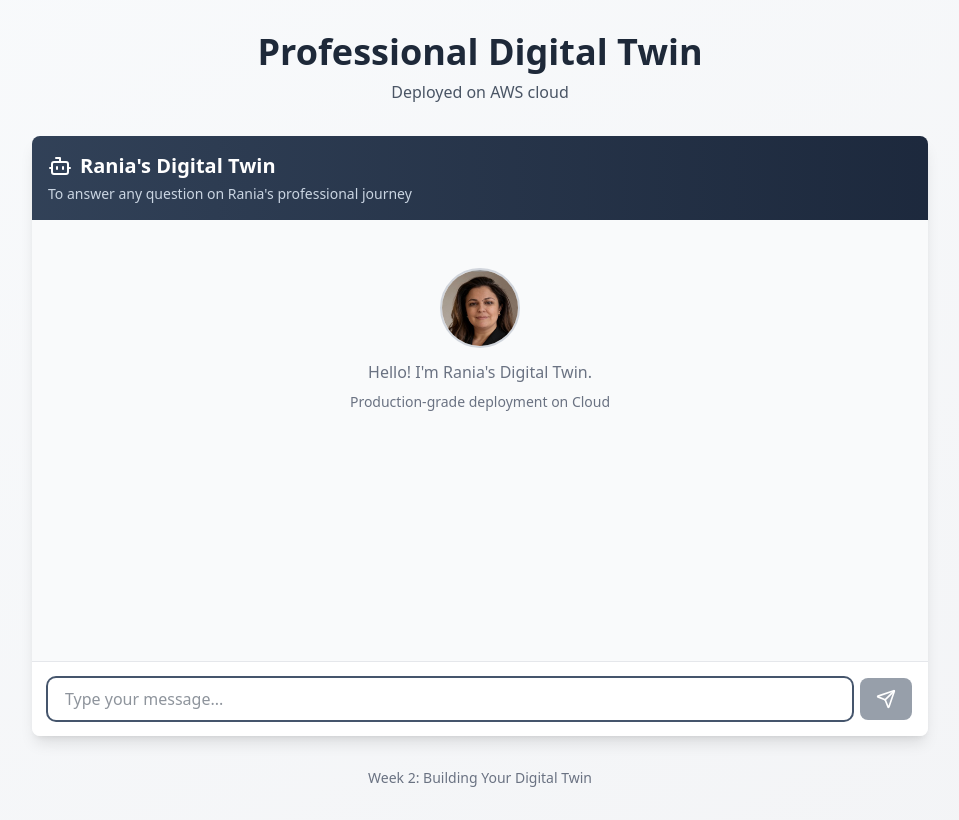
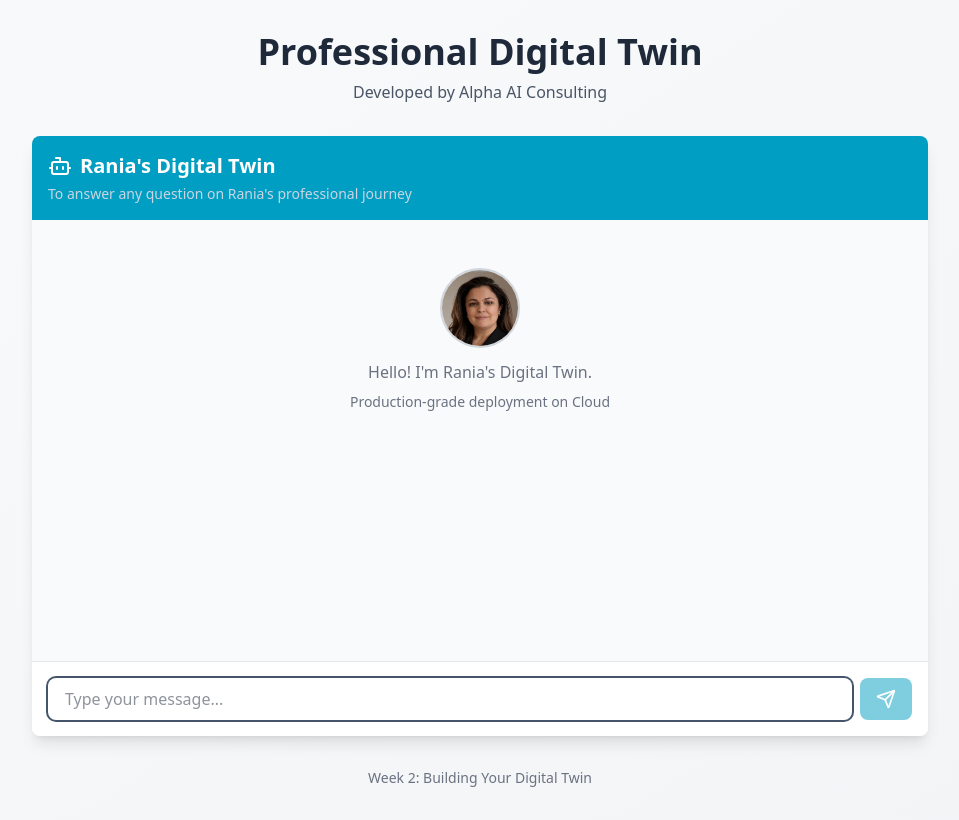
Before and after one commit to Ralshawwayahoo/digital-twin3, a Next.js app in the folder frontend/: page / in a window 1280 px wide. Shown: the whole page, without its empty margins (160-1119 px from the left). Built offline with nearby package versions, Linux system fonts and the light colour scheme.

Commit message:
Alpha branded and changed colors

```diff
--- a/frontend/app/page.tsx
+++ b/frontend/app/page.tsx
@@ -9,7 +9,7 @@ export default function Home() {
           Professional Digital Twin
           </h1>
           <p className="text-center text-gray-600 mb-8">
-          Deployed on AWS cloud
+          Developed by Alpha AI Consulting
           </p>
 
           <div className="h-[600px]">
--- a/frontend/components/twin.tsx
+++ b/frontend/components/twin.tsx
@@ -105,7 +105,7 @@ export default function Twin() {
     return (
         <div className="flex flex-col h-full bg-gray-50 rounded-lg shadow-lg">
             {/* Header */}
-            <div className="bg-gradient-to-r from-slate-700 to-slate-800 text-white p-4 rounded-t-lg">
+            <div className="bg-[#009ec2] text-white p-4 rounded-t-lg">
                 <h2 className="text-xl font-semibold flex items-center gap-2">
                     <Bot className="w-6 h-6" />
                     Rania&apos;s Digital Twin
@@ -226,7 +226,7 @@ export default function Twin() {
                     <button
                         onClick={sendMessage}
                         disabled={!input.trim() || isLoading}
-                        className="px-4 py-2 bg-slate-700 text-white rounded-lg hover:bg-slate-800 focus:outline-none focus:ring-2 focus:ring-slate-600 disabled:opacity-50 disabled:cursor-not-allowed transition-colors"
+                        className="px-4 py-2 bg-[#009ec2] text-white rounded-lg hover:bg-[#007a99] focus:outline-none focus:ring-2 focus:ring-[#009ec2] disabled:opacity-50 disabled:cursor-not-allowed transition-colors"
                     >
                         <Send className="w-5 h-5" />
                     </button>
```
